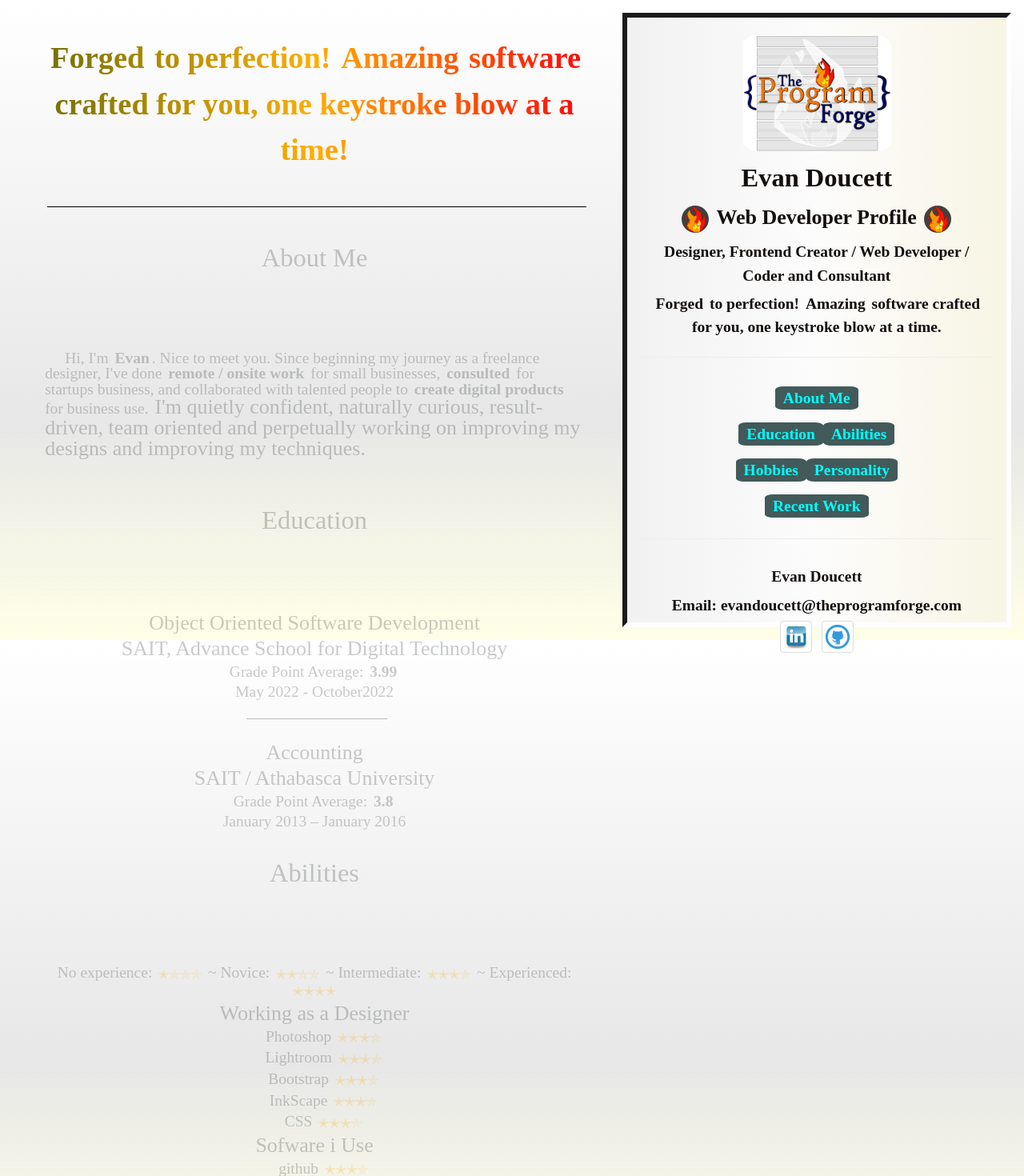
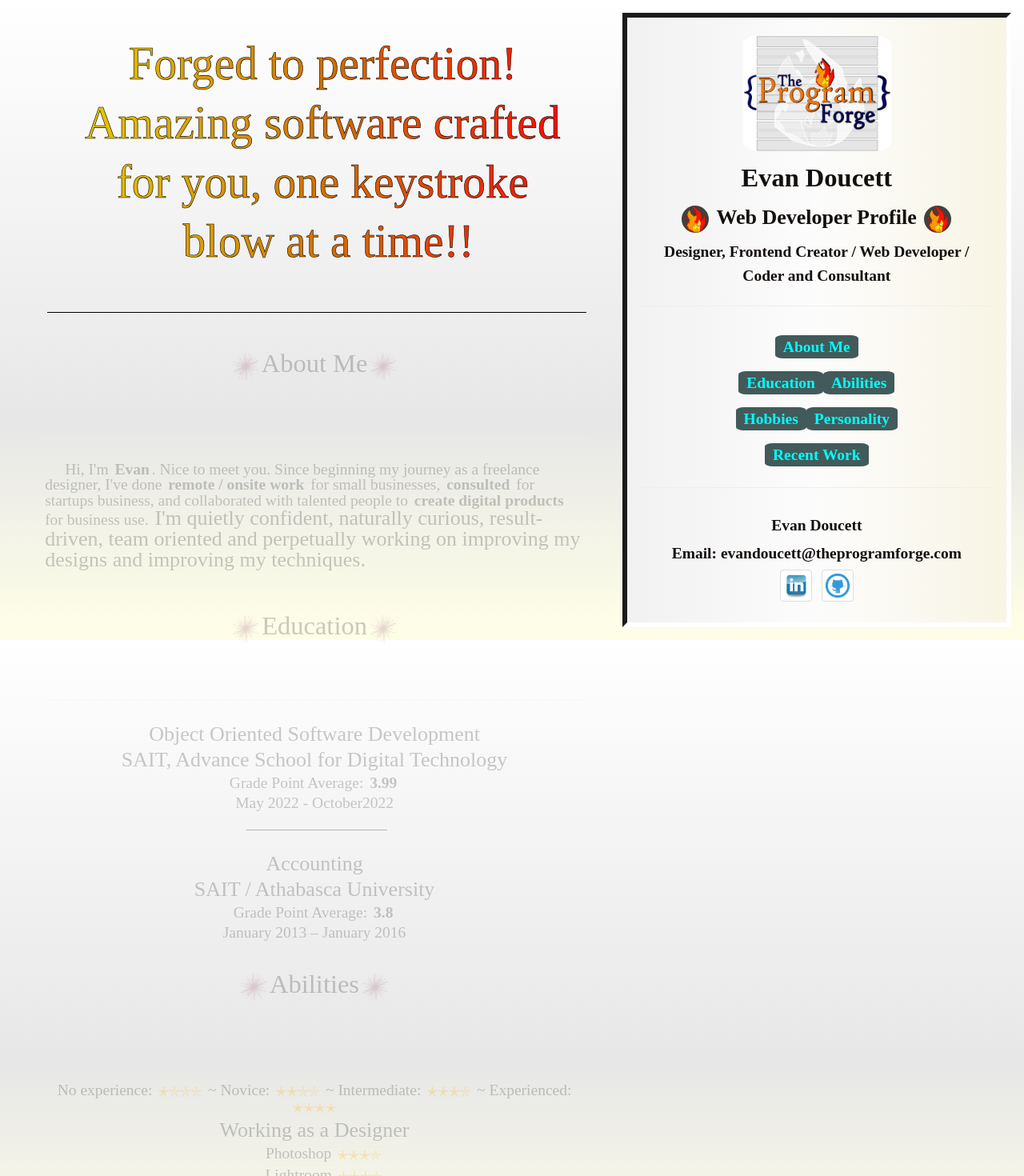
Before and after one commit to AtomDestructo/personalprofile, a React (Create React App) app in the folder personalprofile/: page / in a window 1280 px wide. Shown: the top 1470 px of the page at 80% size. Built offline with nearby package versions, Linux system fonts and the light colour scheme; a web font is replaced by a local one.

Commit message:
background updates

```diff
--- a/personalprofile/public/index.html
+++ b/personalprofile/public/index.html
@@ -33,7 +33,7 @@
       work correctly both with client-side routing and a non-root public URL.
       Learn how to configure a non-root public URL by running `npm run build`.
     -->
-    <title>React App</title>
+    <title>TheProgramForge</title>
   </head>
   <body>
     <noscript>You need to enable JavaScript to run this app.</noscript>
--- a/personalprofile/src/Components/Blurb.js
+++ b/personalprofile/src/Components/Blurb.js
@@ -16,7 +16,6 @@ export class Blurb extends Component {
                 <div class="ts1">Evan Doucett</div>
                 <div class="ts2"><img src="/Media/iconfire.svg" width={"40px"} alt="hrseperatortop" class="m-5"/> Web Developer Profile <img src="/Media/iconfire.svg" width={"40px"} alt="hrseperatortop" class="m-5"/></div>
                 <div class="ts3">Designer, Frontend Creator / Web Developer / Coder and Consultant</div>
-                <div class="ts3"><b>Forged</b> to perfection! <b>Amazing</b> software crafted for you, one keystroke blow at a time.</div>
                 <hr/>
                     <div class=""><a class="link ts4" href="#ABOUT">About Me</a></div>
                     <div><a class="link ts4" href="#EDUCATION">Education</a><a class="link ts4" href="#ABILITIES">Abilities</a></div>
@@ -33,13 +32,17 @@ export class Blurb extends Component {
 
         </section>
         <div class="fireImage ">
-        <div class="welcome ">
-        <div class="ts3 centered2"><b>Forged</b> to perfection! <b>Amazing</b> software crafted for you, one keystroke blow at a time!</div>
+        <div class="welcome centered2">
+            <div class=""><img src="/Media/welcomeblurb.svg" width={"700px"} alt="hrseperatortop" class="m-5"/></div>
         </div>
         <hr class="c"></hr>
         <section class="section_center ">
-        <div class="centered2 ts1" id="ABOUT">About Me</div>
-        <div class="centered2 bar"><img src="/Media/iconfire.svg" width={"40px"} alt="hrseperatortop" class="m-5"/></div>
+        <div class="centered2 ts1" id="ABOUT">
+            <img src="/Media/tttwinkle.svg" width={"40px"} alt="twinkle" class="m-5 "/>
+            About Me
+            <img src="/Media/tttwinkle.svg" width={"40px"} alt="twinkle" class="m-5 "/>
+        </div>
+        <div class="centered2 bar"><img src="/Media/iconfire.svg" width={"40px"} alt="twinkle" class="m-5"/></div>
         <hr/>
             <div class="tab ts3">Hi, I'm <b>Evan</b>. Nice to meet you.
                 Since beginning my journey as a freelance designer,
@@ -51,7 +54,11 @@ export class Blurb extends Component {
         </section>
 
         <section class="section_center centered2">
-            <div class="ts1" id="EDUCATION">Education</div>
+            <div class="ts1" id="EDUCATION">
+                <img src="/Media/tttwinkle.svg" width={"40px"} alt="twinkle" class="m-5 "/>
+                Education
+                <img src="/Media/tttwinkle.svg" width={"40px"} alt="twinkle" class="m-5 "/>
+            </div>
             <div class="centered2 bar"><img src="/Media/iconfire.svg" width={"40px"} alt="hrseperatortop" class="m-5"/></div>
             <hr/>
                 <div class="ts2">Object Oriented Software Development</div>
@@ -66,7 +73,11 @@ export class Blurb extends Component {
         </section>
 
         <section class="section_center centered2">
-            <div class="centered2 ts1" id="ABILITIES">Abilities</div>
+            <div class="centered2 ts1" id="ABILITIES">
+                <img src="/Media/tttwinkle.svg" width={"40px"} alt="twinkle" class="m-5 "/>
+                Abilities
+                <img src="/Media/tttwinkle.svg" width={"40px"} alt="twinkle" class="m-5 "/>
+            </div>
             <div class="centered2 bar"><img src="/Media/iconfire.svg" width={"40px"} alt="hrseperatortop" class="m-5"/></div>
             <hr/>
             <div class="ts3">
@@ -126,7 +137,11 @@ export class Blurb extends Component {
         </section>
 
         <section class="section_center">
-            <div class="centered2 ts1" id="HOBBIES">Hobbies</div>
+            <div class="centered2 ts1" id="HOBBIES">
+                <img src="/Media/tttwinkle.svg" width={"40px"} alt="twinkle" class="m-5 "/>
+                Hobbies
+                <img src="/Media/tttwinkle.svg" width={"40px"} alt="twinkle" class="m-5 "/>
+            </div>
             <div class="centered2 bar"><img src="/Media/iconfire.svg" width={"40px"} alt="hrseperatortop" class="m-5"/></div>
             <hr/>
                 <div class="ts3 centered2">Photography and Editing</div>
@@ -136,7 +151,11 @@ export class Blurb extends Component {
                 <div class="ts3 centered2">Drawing</div>
                 <div class="ts3 centered2">Wellness practices</div>
                 <div class="ts3 centered2">Reading</div>
-            <div class="centered2 ts1" id="PERSONALITY">Key Personality Traits</div>
+            <div class="centered2 ts1" id="PERSONALITY">
+                <img src="/Media/tttwinkle.svg" width={"40px"} alt="twinkle" class="m-5 "/>
+                Key Personality Traits
+                <img src="/Media/tttwinkle.svg" width={"40px"} alt="twinkle" class="m-5 "/>
+            </div>
             <div class="centered2 bar"><img src="/Media/iconfire.svg" width={"40px"} alt="hrseperatortop" class="m-5"/></div>
             <hr/>
             <div class="centered2">
@@ -156,7 +175,11 @@ export class Blurb extends Component {
         </section>
 
         <section class="section_center">
-            <div class="centered2 ts1" id="RECENT">My Recent Work</div>
+            <div class="centered2 ts1" id="RECENT">
+                <img src="/Media/tttwinkle.svg" width={"40px"} alt="twinkle" class="m-5 "/>
+                My Recent Work
+                <img src="/Media/tttwinkle.svg" width={"40px"} alt="twinkle" class="m-5 "/>
+            </div>
                 <div class="centered2"><a class="text-danger" href="https://github.com/AtomDestructo/personalprofile/tree/main/personalprofile"><img src="/Media/github.png" class="img-thumbnail ms-2" width="40em" height="40em" alt="github"/> View this profile website here</a>   </div>
                 <br/>
             <div class="centered2 bar"><img src="/Media/iconfire.svg" width={"40px"} alt="hrseperatortop" class="m-5"/></div>
--- a/personalprofile/src/Styles/App.css
+++ b/personalprofile/src/Styles/App.css
@@ -230,5 +230,4 @@ img{
   background-attachment: fixed;
   background-position: center center;
   z-index: 1;
-
 }
```
Also changed, not shown: personalprofile/public/Media/tttwinkle.svg (added), personalprofile/public/Media/welcomeblurb.svg (added).
